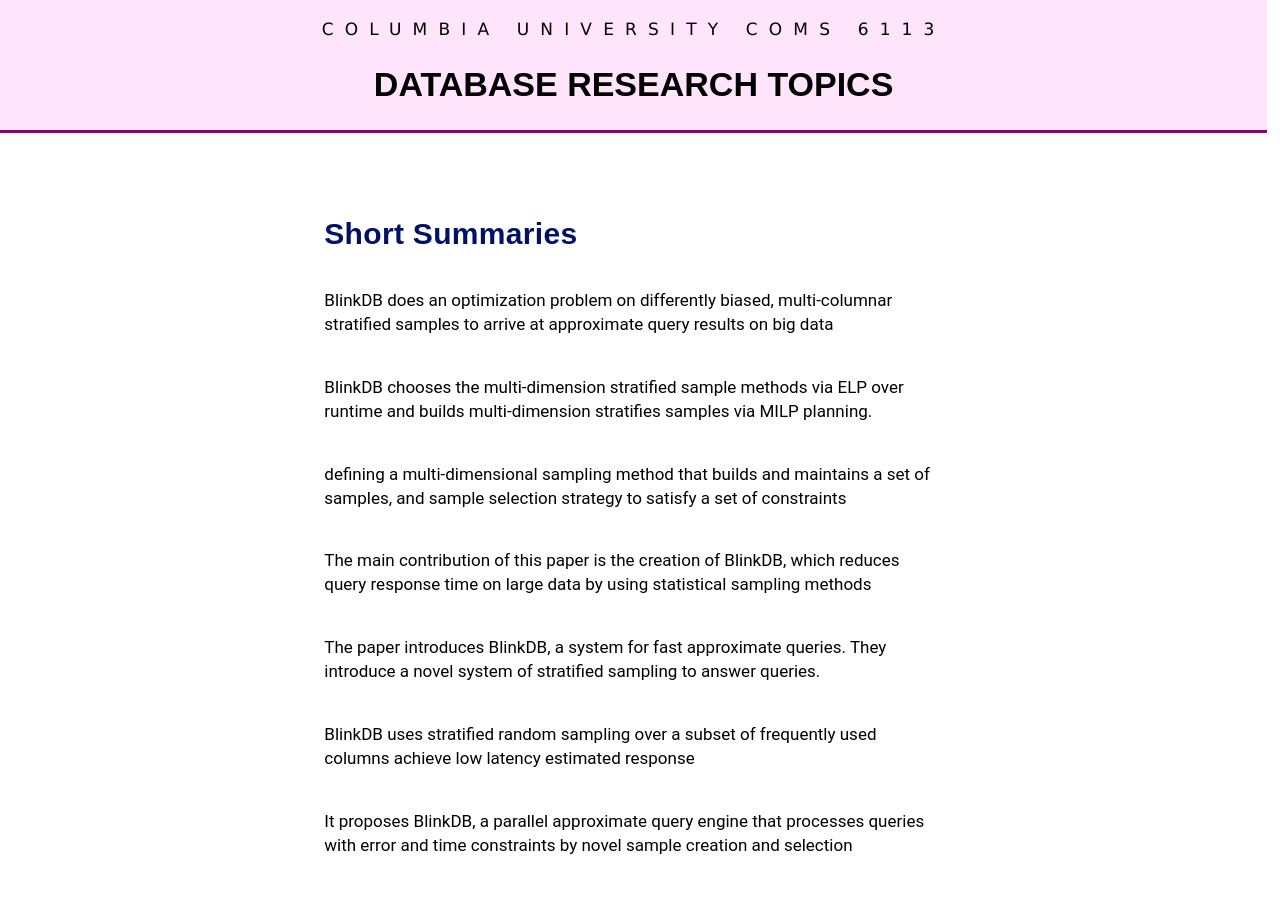
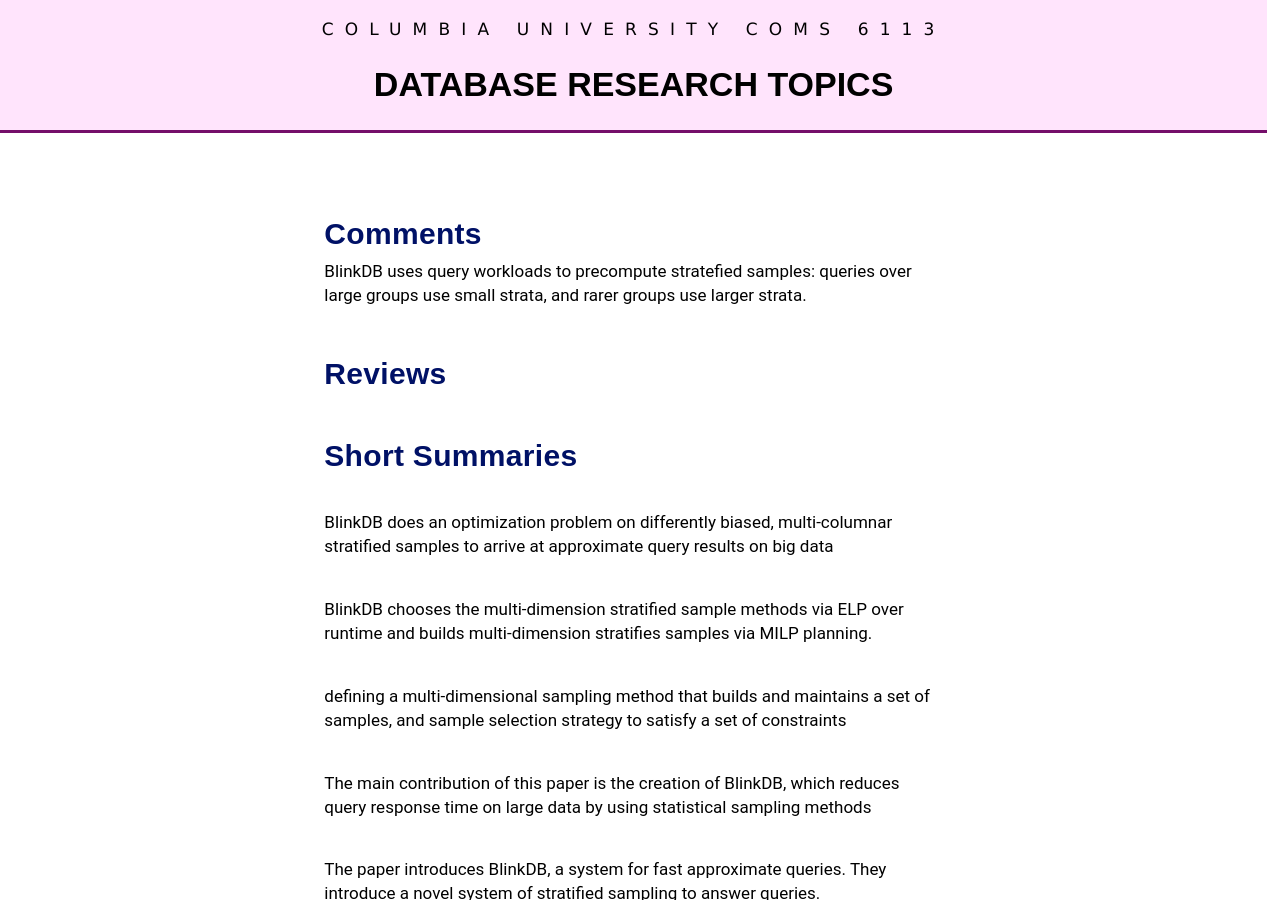
Before and after one commit to wzao1515/w6113.github.io, a Jekyll site: the page built from exreviews_25.md, in a window 1280 px wide and 900 px high. Built offline with Jekyll 4.4.1, drawn with Linux system fonts in a browser that asks for light colours; our own code applies the rules of GitHub Pages for plain Markdown files.

Commit message:
updated website

```diff
--- a/exreviews_25.md
+++ b/exreviews_25.md
@@ -2,8 +2,11 @@
 layout: page
 ---
 
+## Comments
 
+BlinkDB uses query workloads to precompute stratefied samples: queries over large groups use small strata, and rarer groups use larger strata.
 
+## Reviews
 
 <style>
 p.review {
```
Also changed, not shown: allreviews.md (+4 -4 lines).
